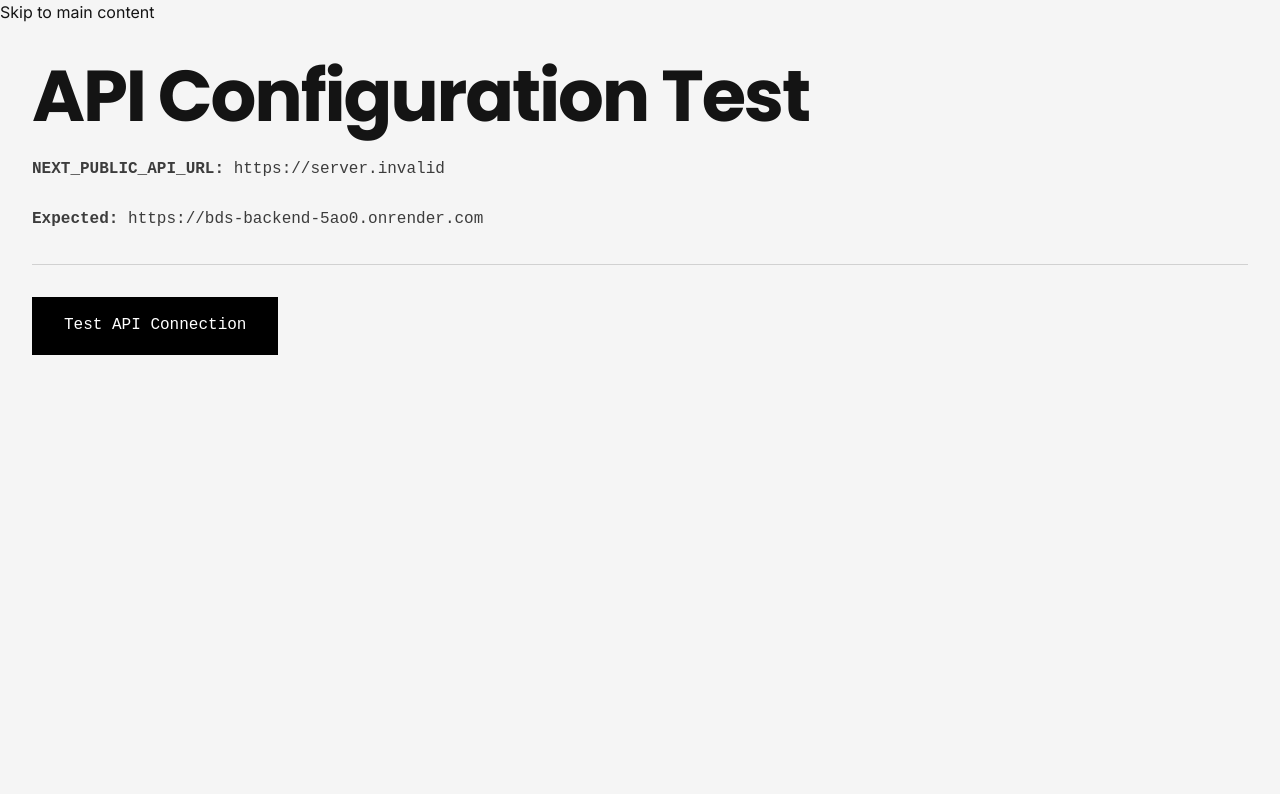
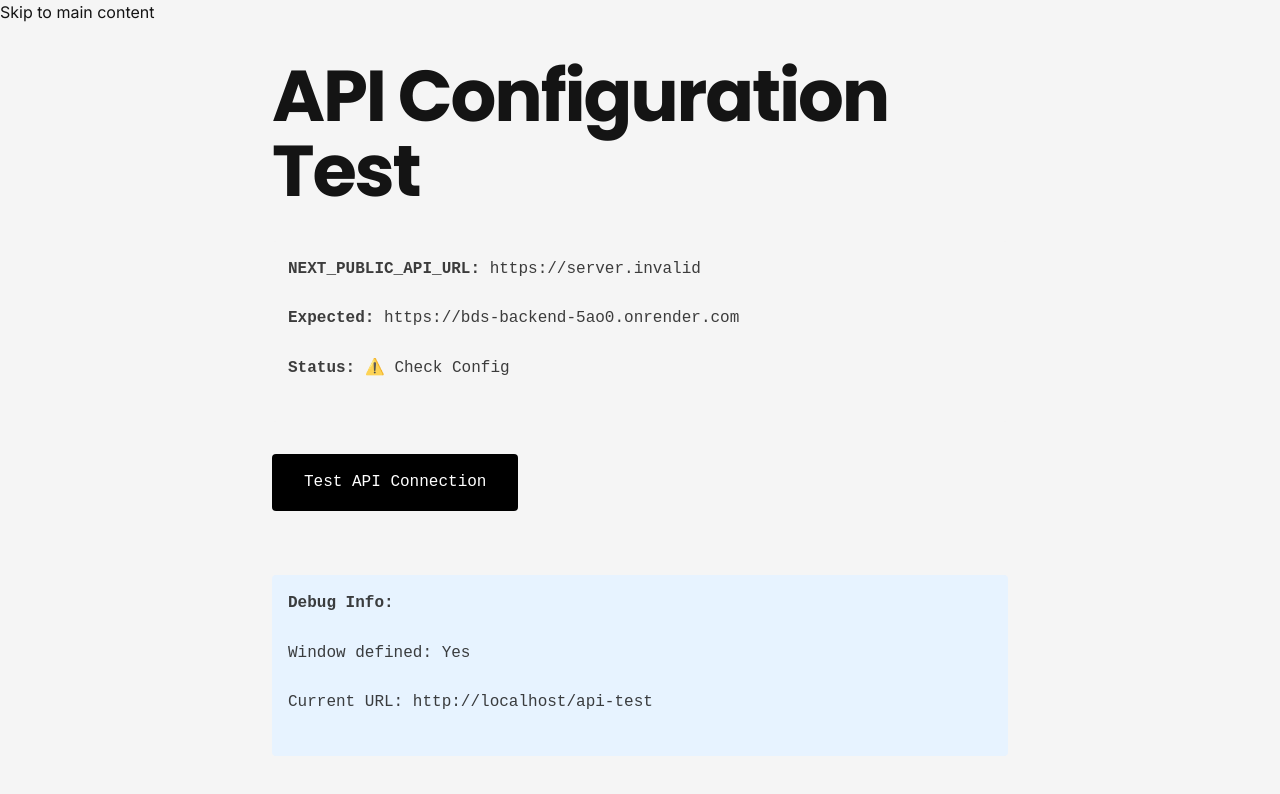
Before and after one commit to jrbtech/The-Boston-Drone-School, a Next.js app in the folder bds-frontend/: page /api-test in a window 1280 px wide. Shown: the top 794 px of the page. Built offline with nearby package versions, Linux system fonts and the light colour scheme; no server answers.

Commit message:
Enhance API diagnostic page with detailed error reporting

```diff
--- a/bds-frontend/app/api-test/page.tsx
+++ b/bds-frontend/app/api-test/page.tsx
@@ -1,39 +1,90 @@
 'use client'
 
+import { useState, useEffect } from 'react'
+
 export default function ApiTestPage() {
-  const apiUrl = process.env.NEXT_PUBLIC_API_URL || 'NOT SET'
+  const [apiUrl, setApiUrl] = useState('')
+  const [testResult, setTestResult] = useState('')
+  const [loading, setLoading] = useState(false)
+
+  useEffect(() => {
+    // Get API URL at runtime
+    const url = process.env.NEXT_PUBLIC_API_URL || 'NOT SET'
+    setApiUrl(url)
+  }, [])
+
+  const testApi = async () => {
+    setLoading(true)
+    setTestResult('Testing...')
+
+    try {
+      const url = apiUrl === 'NOT SET' ? 'https://bds-backend-5ao0.onrender.com' : apiUrl
+      console.log('Fetching from:', `${url}/api/courses`)
+
+      const response = await fetch(`${url}/api/courses`)
+      console.log('Response status:', response.status)
+      console.log('Response headers:', Object.fromEntries(response.headers.entries()))
+
+      if (!response.ok) {
+        throw new Error(`HTTP ${response.status}: ${response.statusText}`)
+      }
+
+      const data = await response.json()
+      console.log('API Response:', data)
+
+      setTestResult(`✅ Success! Got ${data.courses?.length || 0} courses\n\nFirst course: ${data.courses?.[0]?.title || 'N/A'}`)
+    } catch (error) {
+      console.error('API Error:', error)
+      setTestResult(`❌ Error: ${error instanceof Error ? error.message : String(error)}`)
+    } finally {
+      setLoading(false)
+    }
+  }
 
   return (
-    <div style={{ padding: '2rem', fontFamily: 'monospace' }}>
-      <h1>API Configuration Test</h1>
-      <p><strong>NEXT_PUBLIC_API_URL:</strong> {apiUrl}</p>
-      <p><strong>Expected:</strong> https://bds-backend-5ao0.onrender.com</p>
+    <div style={{ padding: '2rem', fontFamily: 'monospace', maxWidth: '800px', margin: '0 auto' }}>
+      <h1 style={{ marginBottom: '2rem' }}>API Configuration Test</h1>
 
-      <hr style={{ margin: '2rem 0' }} />
+      <div style={{ background: '#f5f5f5', padding: '1rem', marginBottom: '2rem', borderRadius: '4px' }}>
+        <p><strong>NEXT_PUBLIC_API_URL:</strong> {apiUrl}</p>
+        <p><strong>Expected:</strong> https://bds-backend-5ao0.onrender.com</p>
+        <p><strong>Status:</strong> {apiUrl === 'https://bds-backend-5ao0.onrender.com' ? '✅ Correct' : '⚠️ Check Config'}</p>
+      </div>
 
       <button
-        onClick={async () => {
-          try {
-            const response = await fetch(`${apiUrl}/api/courses`)
-            const data = await response.json()
-            console.log('API Response:', data)
-            alert(`Success! Got ${data.courses?.length || 0} courses`)
-          } catch (error) {
-            console.error('API Error:', error)
-            alert(`Error: ${error}`)
-          }
-        }}
+        onClick={testApi}
+        disabled={loading}
         style={{
           padding: '1rem 2rem',
           fontSize: '1rem',
-          cursor: 'pointer',
-          background: 'black',
+          cursor: loading ? 'not-allowed' : 'pointer',
+          background: loading ? '#666' : 'black',
           color: 'white',
-          border: 'none'
+          border: 'none',
+          borderRadius: '4px',
+          marginBottom: '2rem'
         }}
       >
-        Test API Connection
+        {loading ? 'Testing...' : 'Test API Connection'}
       </button>
+
+      {testResult && (
+        <div style={{
+          background: testResult.includes('✅') ? '#d4edda' : '#f8d7da',
+          padding: '1rem',
+          borderRadius: '4px',
+          whiteSpace: 'pre-wrap',
+          border: testResult.includes('✅') ? '1px solid #c3e6cb' : '1px solid #f5c6cb'
+        }}>
+          {testResult}
+        </div>
+      )}
+
+      <div style={{ marginTop: '2rem', padding: '1rem', background: '#e7f3ff', borderRadius: '4px' }}>
+        <p><strong>Debug Info:</strong></p>
+        <p>Window defined: {typeof window !== 'undefined' ? 'Yes' : 'No'}</p>
+        <p>Current URL: {typeof window !== 'undefined' ? window.location.href : 'N/A'}</p>
+      </div>
     </div>
   )
 }
```
